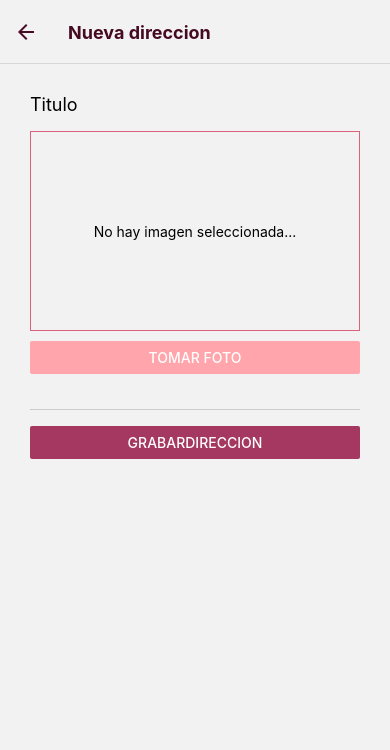
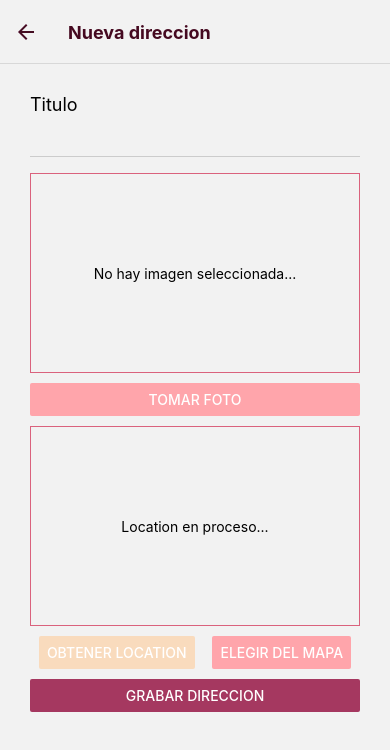
Before and after one commit to gsurcu/Coder-Expo, a React Native app: screen /Nuevo in a window 390 px wide. Shown: the top 750 px of the page. Built offline with nearby package versions, Linux system fonts and the light colour scheme.

Commit message:
Device Features - Modificando el componente "ImageSelector", los navegadores "place", las screens "MapScreen", "NewPlaceScreen", "PlaceDetailScreen" & "PlaceListScreen", el reducer "places" y la action "places". Agregando los componentes "LocationSelector" y "MapPreview"

```diff
--- a/components/ImageSelector/index.js
+++ b/components/ImageSelector/index.js
@@ -8,7 +8,7 @@ const ImageSelector = props => {
   const [pickedUrl, setPickedUrl] = useState()
 
   const verifyPermissions = async () => {
-    const { status } = await ImagePicker.requestCameraPermissionsAsync()
+    const { status } = await ImagePicker.requestCameraPermissionsAsync();console.log(status);
 
     if (status !== 'granted') {
       Alert.alert(
--- /dev/null
+++ b/components/LocationSelector/index.js
@@ -0,0 +1,104 @@
+import React, { useEffect, useState } from "react";
+import { View, Button, Text, StyleSheet, Alert } from "react-native";
+import * as Location from "expo-location";
+import MapPreview from "../MapPreview";
+import { COLORS } from "../../constants/colors";
+import { useNavigation } from "@react-navigation/native";
+
+const LocationSelector = ({onLocation, mapLocation}) => {
+  const [pickedLocation, setPickedLocation] = useState();
+  const navigation = useNavigation()
+
+  const handleGetLocation = async () => {
+    const isLocationOk = await verifyPermissions()
+    if (!isLocationOk) {
+      return
+    }
+
+    const location = await Location.getCurrentPositionAsync({
+      timeout: 5000,
+    });
+
+    setPickedLocation({
+      lat: location.coords.latitude,
+      lng: location.coords.longitude,
+    });
+    onLocation({
+      lat: location.coords.latitude,
+      lng: location.coords.longitude,
+    })
+  }
+
+  const verifyPermissions = async () => {
+    const { status } = await Location.requestForegroundPermissionsAsync()
+    if (status !== 'granted') {
+      Alert.alert(
+        'Permisos insuficientes',
+        'Necesitas permisos para usar la localizacion',
+        [{ text: 'Ok' }]
+      )
+      return false
+    }
+    return true
+  }
+
+  const handlePickOnMap = async () => {
+    const isLocationOk = await verifyPermissions()
+    if (!isLocationOk) {
+      return
+    }
+    navigation.navigate('Map')
+  }
+
+  useEffect(() => {
+    if (mapLocation) {
+      setPickedLocation(mapLocation)
+      onLocation(mapLocation)
+    }
+  }, [mapLocation])
+
+  return (
+    <View style={styles.container}>
+      <MapPreview location={pickedLocation} style={styles.preview}>
+        <Text>Location en proceso...</Text>
+      </MapPreview>
+      <View style={styles.actions}>
+        <Button
+          title="Obtener Location"
+          color={COLORS.PEACH_PUFF}
+          onPress={handleGetLocation}
+        />
+        <Button
+          title="Elegir del mapa"
+          color={COLORS.LIGHT_PINK}
+          onPress={handlePickOnMap}
+        />
+      </View>
+    </View>
+  )
+}
+
+const styles = StyleSheet.create({
+  container: {
+    marginBottom: 10,
+  },
+  preview: {
+    width: '100%',
+    height: 200,
+    marginBottom: 10,
+    justifyContent: "center",
+    alignItems: "center",
+    borderColor: COLORS.BLUSH,
+    borderWidth: 1
+  },
+  image: {
+    width: '100%',
+    height: '100%',
+  },
+  actions: {
+    flexDirection: "row",
+    justifyContent: "space-around",
+  }
+})
+
+export default LocationSelector;
--- /dev/null
+++ b/components/MapPreview/index.js
@@ -0,0 +1,31 @@
+import React from "react";
+import { View, Image, StyleSheet } from "react-native";
+// import { API_MAPS_KEY } from "../../conf";
+
+const MapPreview = props => {
+  const mapPreviewUrl = !props.location || ''
+    // ? `https://maps.googleapis.com/maps/api/staticmap?center=${props.location.lat},${props.location.lng}&zoom=13&size=600x300&maptype=roadmap&markers=color:blue%7Clabel:S%7C${props.location.lat},${props.location.lng}&key=${API_MAPS_KEY}`
+    // : ''
+
+  return (
+    <View style={{...styles.mapPreview, ...props.style}}>
+      {props.location ?
+        <Image style={styles.mapImage} source={{uri: mapPreviewUrl}} />
+        : (props.children)
+      }
+    </View>
+  )
+}
+
+const styles = StyleSheet.create({
+  mapPreview: {
+    justifyContent: "center",
+    alignItems: "center",
+  },
+  mapImage: {
+    width: '100%',
+    height: '100%',
+  }
+})
+
+export default MapPreview;
--- a/models/Place.js
+++ b/models/Place.js
@@ -1,8 +1,11 @@
 class Place {
-  constructor(id, title, image) {
+  constructor(id, title, image, address, lat, lng) {
     this.id = id.toString();
     this.title = title;
-    this.image = image
+    this.image = image;
+    this.address = address;
+    this.lat = lat;
+    this.lng = lng;
   }
 }
 
--- a/navigation/place/index.js
+++ b/navigation/place/index.js
@@ -6,6 +6,8 @@ import { COLORS } from "../../constants/colors";
 
 import PlaceListScreen from "../../screens/PlaceListScreen";
 import NewPlaceScreen from "../../screens/NewPlaceScreen";
+import PlaceDetailScreen from "../../screens/PlaceDetailScreen";
+import MapScreen from "../../screens/MapScreen";
 const PlaceStack = createNativeStackNavigator();
 
 const PlaceNavigator = () => (
@@ -42,6 +44,16 @@ const PlaceNavigator = () => (
       component={NewPlaceScreen}
       options={{title: 'Nueva direccion'}}
     />
+    <PlaceStack.Screen
+      name="Detalle"
+      component={PlaceDetailScreen}
+      options={{title: 'Detalle direccion'}}
+    />
+    <PlaceStack.Screen
+      name="Map"
+      component={MapScreen}
+      options={{title: 'Mapa'}}
+    />
   </PlaceStack.Navigator>
 );
 
--- a/screens/MapScreen.js
+++ b/screens/MapScreen.js
@@ -0,0 +1,59 @@
+import React, { useLayoutEffect, useState } from "react";
+import { StyleSheet } from "react-native";
+import MapPreview, { Marker } from 'react-native-maps'
+import { TouchableOpacity } from "react-native";
+import {Ionicons} from '@expo/vector-icons'
+
+const MapScreen = ({navigation}) => {
+  const [selectedLocation, setSelectedLocation] = useState(null)
+  const initialRegion = {
+    latitude: 37.78825,
+    longitude: -122.4324,
+    latitudeDelta: 0.0922,
+    longitudeDelta: 0.0421,
+  }
+  const handleSaveLocation = () => {
+    if (selectedLocation) {
+      navigation.navigate('Nuevo', { mapLocation: selectedLocation})
+    }
+  }
+
+  const handleSelectLocation = event => {
+    setSelectedLocation({
+      lat: event.nativeEvent.coordinate.latitude,
+      lng: event.nativeEvent.coordinate.longitude,
+    })
+  }
+
+  useLayoutEffect(() => {
+    navigation.setOptions({
+      headerRight: () => (
+        <TouchableOpacity onPress={() => handleSaveLocation()} hitSlop={{ top: 20, left: 20, right: 20, bottom: 20}}>
+          <Ionicons name="md-save-outline" color='black' size={22} />
+        </TouchableOpacity>
+      )
+    })
+  }, [navigation, handleSaveLocation])
+
+  return (
+    <MapPreview initialRegion={initialRegion} style={styles.container} onPress={handleSelectLocation}>
+      {selectedLocation && (
+        <Marker
+          title="Ubicacion seleccionada"
+          coordinate={{
+            latitude: selectedLocation.lat,
+            longitude: selectedLocation.lng
+          }}
+        />
+      )}
+    </MapPreview>
+  )
+}
+
+const styles = StyleSheet.create({
+  container: {
+    flex: 1
+  }
+})
+
+export default MapScreen;
--- a/screens/NewPlaceScreen.js
+++ b/screens/NewPlaceScreen.js
@@ -2,32 +2,35 @@ import React, { useState } from "react";
 import { View, Text, Button, TextInput, ScrollView, StyleSheet } from "react-native";
 import { useDispatch } from "react-redux";
 import ImageSelector from "../components/ImageSelector";
+import LocationSelector from "../components/LocationSelector";
 import { COLORS } from "../constants/colors";
 import { addPlace } from "../store/actions/places.action";
 
-const NewPlaceScreen = ({navigation}) => {
+const NewPlaceScreen = ({navigation, route}) => {
   const dispatch = useDispatch()
   const [title, setTitle] = useState('')
   const [image, setImage] = useState('')
+  const [location, setLocation] = useState(null)
 
   const onHandlerTitle = text => setTitle(text)
 
   const onHandlerSave = () => {
-    dispatch(addPlace(title, image))
+    dispatch(addPlace(title, image, location))
     navigation.navigate('Direcciones')
   }
   return (
     <ScrollView>
       <View style={styles.container}>
         <Text style={styles.label}>Titulo</Text>
-        <ImageSelector onImage={image => setImage(image)} />
         <TextInput
           style={styles.input}
           onChangeText={onHandlerTitle}
           value={title}
         />
+        <ImageSelector onImage={image => setImage(image)} />
+        <LocationSelector onLocation={setLocation} mapLocation={route?.params?.mapLocation} />
         <Button
-          title="GrabarDireccion"
+          title="Grabar Direccion"
           color={COLORS.MAROON}
           onPress={onHandlerSave}
         />
--- a/screens/PlaceDetailScreen.js
+++ b/screens/PlaceDetailScreen.js
@@ -0,0 +1,59 @@
+import React from "react";
+import { View, Text, ScrollView, StyleSheet, Image } from "react-native";
+import { useSelector } from "react-redux";
+import MapPreview from "../components/MapPreview";
+import { COLORS } from "../constants/colors";
+
+const PlaceDetailScreen = ({ route }) => {
+  const { placeID } = route.params;
+  const place = useSelector(state => state.places.places.find(item => item.id === placeID))
+
+  return (
+    <ScrollView contentContainerStyle={styles.container}>
+      <Image source={{ uri: place.image }} style={styles.image} />
+      <View style={styles.location}>
+        <View style={styles.addressContainer}>
+          <Text>{place.address}</Text>
+        </View>
+        <MapPreview style={styles.map} location={{ lat: place.lat, lng: place.lng }}>
+          <Text>Ubicacion no disponible</Text>
+        </MapPreview>
+      </View>
+    </ScrollView>
+  )
+}
+
+const styles = StyleSheet.create({
+  container: {
+    alignItems: "center",
+  },
+  image: {
+    height: '35%',
+    minHeight: 300,
+    width: '100%',
+  },
+  location: {
+    margin: 10,
+    width: '90%',
+    maxWidth: 350,
+    backgroundColor: 'white',
+    shadowColor: 'black',
+    shadowOffset: { width: 0, height: 2},
+    shadowOpacity: 0.25,
+    shadowRadius: 8,
+    elevation: 5,
+    borderRadius: 10,
+  },
+  addressContainer: {
+    padding: 20,
+  },
+  address: {
+    color: COLORS.MAROON,
+    textAlign: "center",
+  },
+  map: {
+    height: 300,
+  }
+})
+
+export default PlaceDetailScreen;
--- a/screens/PlaceListScreen.js
+++ b/screens/PlaceListScreen.js
@@ -6,19 +6,21 @@ import PlaceItem from "../components/PlaceItem";
 
 const PlaceListScreen = ({navigation}) => {
   const places = useSelector(state => state.places.places)
-  console.log(places);
-  const renderItem = data => {
+  console.log(places[0]);
+  const renderItem = data => (
     <PlaceItem
       title={data.item.title}
       image={data.item.image}
-      address="123 Street, City, Country"
-      onSelect={() => navigation.navigate('Detalle')}
+      address={data?.item.address}
+      onSelect={() => navigation.navigate('Detalle', {
+        placeID: data.item.id
+      })}
     />
-  }
+  )
 
   return (
     <>
-      { places && places.length > 0 ? (
+      { places?.length > 0 ? (
           <FlatList
             data={places}
             keyExtractor={item => item.id}
--- a/store/reducers/places.reducer.js
+++ b/store/reducers/places.reducer.js
@@ -7,7 +7,7 @@ const initialState = {
 export const PlacesReducer = (state = initialState, action) => {
   switch (action.type) {
     case ADD_PLACE:
-      const newPLace = new Place(Date.now(), action.payload.title, action.payload.image)
+      const newPLace = new Place(Date.now(), action.payload.title, action.payload.image, action.payload.address, action.payload.lat, action.payload.lng)
       return {
         ...state,
         places: state.places.concat(newPLace)
```
Also changed, not shown: package.json (+5 -3 lines), store/actions/places.action.js (+15 -2 lines), 1 other file (tests, documents, lock files or other folders).
